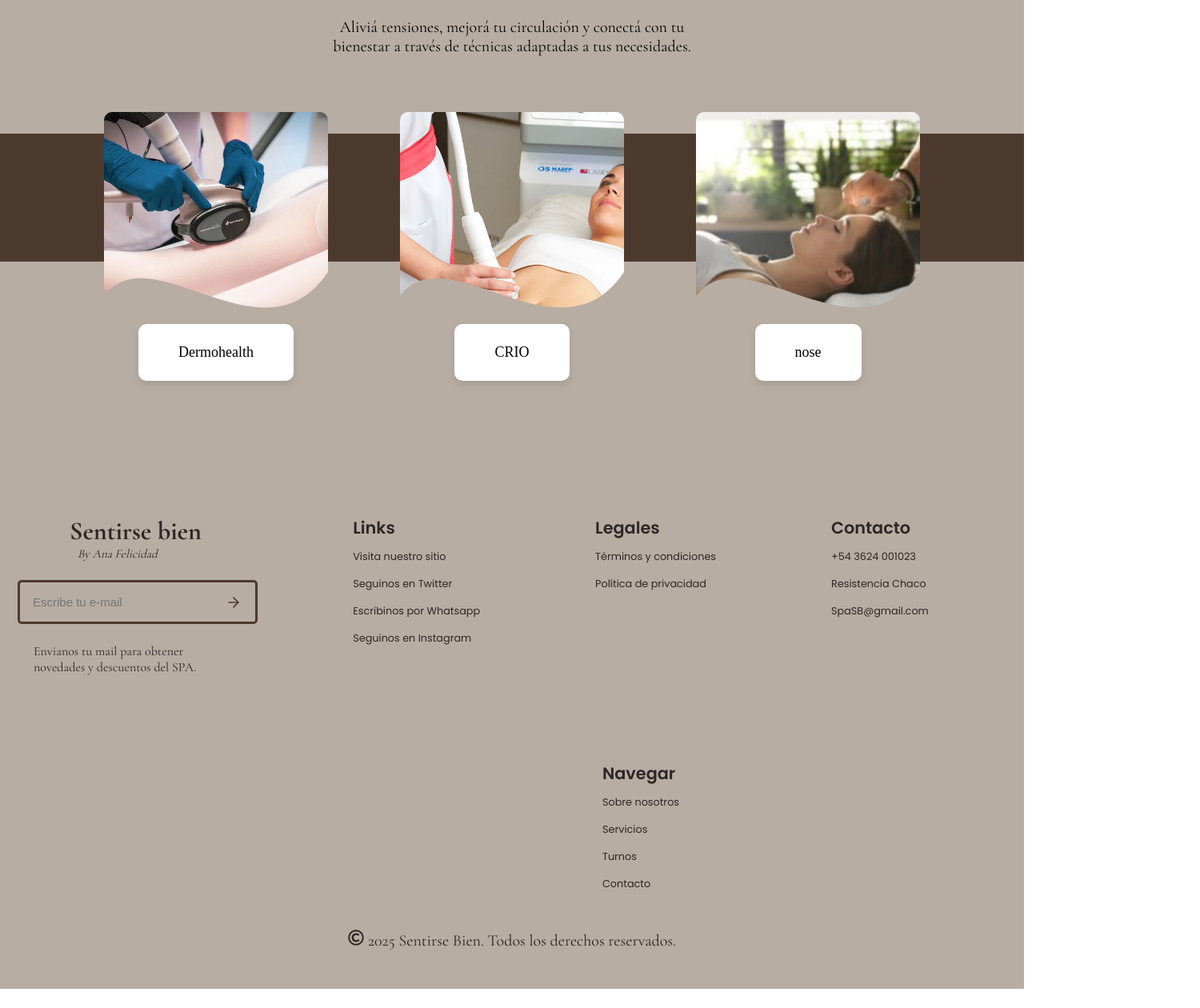
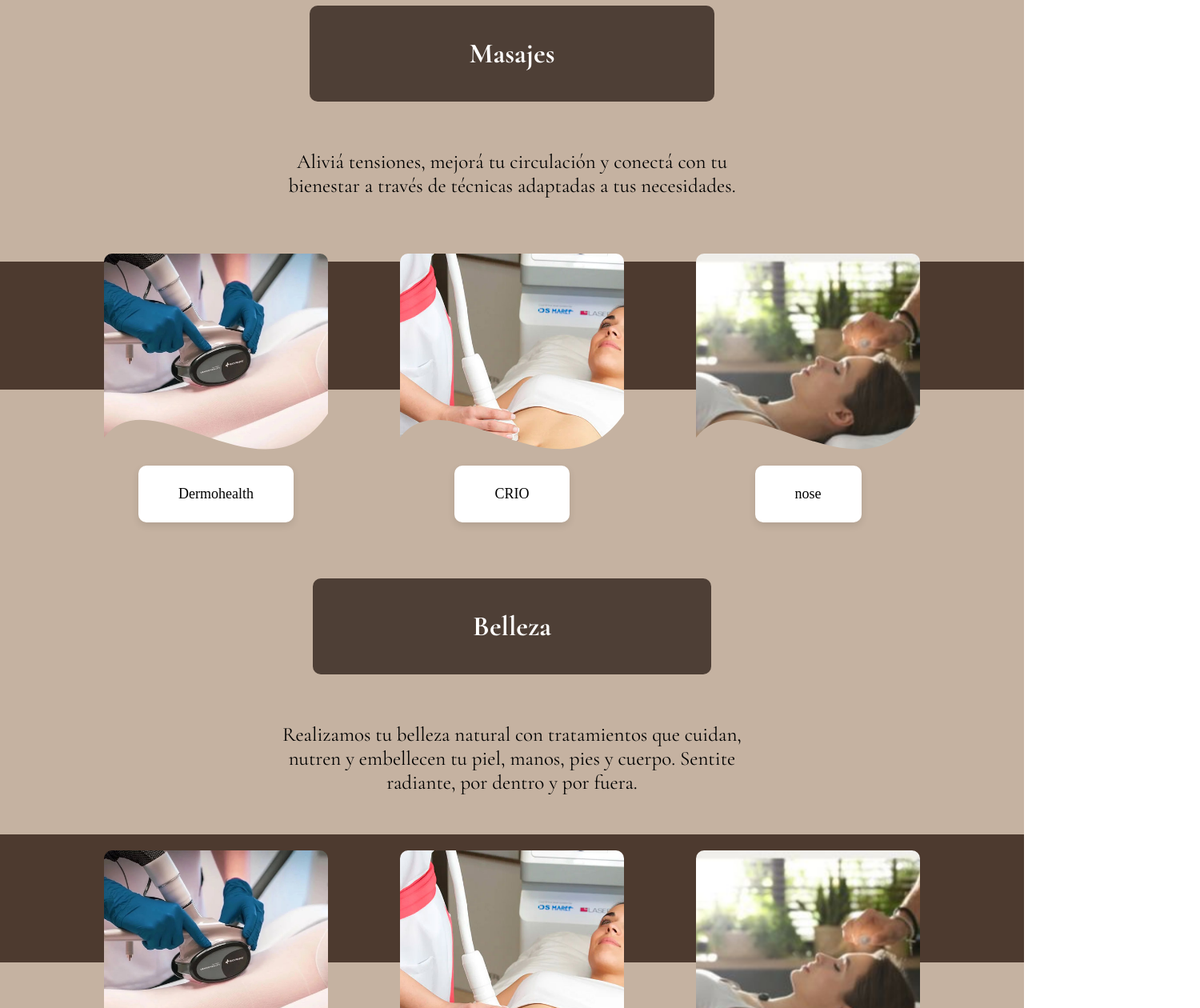
Before and after one commit to juampibolanio/Web-SPA-Sentirse-bien-, a React (Vite) app in the folder Frontend/: page /services in a window 1280 px wide. Shown: the part 840-2100 px from the top of the page at 80% size, 1500 px wide, since content can reach past the window. Before the commit the page ends 2076 px from the top, so only its background shows below. Built offline with nearby package versions, Linux system fonts and the light colour scheme.

Commit message:
Sección servicios y componentes de cards

```diff
--- /dev/null
+++ b/Frontend/src/components/BrownStripe.jsx
@@ -0,0 +1,12 @@
+import styles from '../styles/BrownStripe.module.css'
+
+function BrownStripe() {
+
+    return(
+        <div className={styles.brownStripe}>
+
+        </div>
+    )
+}
+
+export default BrownStripe;
--- /dev/null
+++ b/Frontend/src/components/CardsConteiner.jsx
@@ -0,0 +1,15 @@
+import styles from '../styles/CardsConteiner.module.css'
+import ServiceCard from './ServiceCard';
+
+function CardsConteiner({imgCard1, imgCard2, imgCard3, title1, title2, title3}) {
+
+    return(
+        <div className={styles.cardsContainer}>
+            <ServiceCard imageSrc={imgCard1} title={title1} />
+            <ServiceCard imageSrc={imgCard2} title={title2} />
+            <ServiceCard imageSrc={imgCard3} title={title3} />
+        </div>
+    )
+}
+
+export default CardsConteiner;
--- a/Frontend/src/pages/Services.jsx
+++ b/Frontend/src/pages/Services.jsx
@@ -6,6 +6,8 @@ import ImgHero from '../assets/Img/services-photo.avif'
 import ImgCard1 from '../assets/Img/Dermohealht.jpg'
 import ImgCard2 from '../assets/Img/CRIO.jpg'
 import ImgCard3 from '../assets/Img/Captura de pantalla 2025-04-05 153714.png'
+import BrownStripe from '../components/BrownStripe'
+import CardsConteiner from '../components/CardsConteiner'
 
 function Services() {
     return (
@@ -18,9 +20,8 @@ function Services() {
             />
 
             <div className={styles.servicesContainer}>
-                {/* Franja marrón detrás */}
-                <div className={styles.brownStripe}></div>
-
+                <BrownStripe />
+{/* MASAJES*/}
                 <div className={styles.cardTitleWrapper}>
                     <CardTitle cardText='Masajes' />
                 </div>
@@ -32,11 +33,153 @@ function Services() {
                     </p>
                 </div>
 
-                <div className={styles.cardsContainer}>
-                    <ServiceCard imageSrc={ImgCard1} title={"Dermohealth"} />
-                    <ServiceCard imageSrc={ImgCard2} title={"CRIO"} />
-                    <ServiceCard imageSrc={ImgCard3} title={"nose"} />
+                <CardsConteiner imgCard1={ImgCard1}
+                imgCard2={ImgCard2}
+                imgCard3={ImgCard3}
+                title1='Dermohealth'
+                title2='CRIO'
+                title3='nose'/>
+
+{/* BELLEZA*/}
+                <BrownStripe />
+                <div className={styles.cardTitleWrapper}>
+                    <CardTitle cardText='Belleza' />
                 </div>
+
+                <div className={styles.textService}>
+                    <p>
+                        Realizamos tu belleza natural con tratamientos que cuidan, <br />
+                        nutren y embellecen tu piel, manos, pies y cuerpo. Sentite  <br />
+                        radiante, por dentro y por fuera.
+                    </p>
+                </div>
+
+                <CardsConteiner imgCard1={ImgCard1}
+                imgCard2={ImgCard2}
+                imgCard3={ImgCard3}
+                title1='Lifting pestañas'
+                title2='Depilación facial'
+                title3='Manos y pies'/>
+
+{/*TRATAMIENTOS FACIALES*/}
+
+                <BrownStripe />
+                <div className={styles.cardTitleWrapper}>
+                    <CardTitle cardText='Tratamientos faciales' />
+                </div>
+
+                <div className={styles.textService}>
+                    <p>
+                        Cuidá tu piel con rituales faciales pensados para limpiar, <br />
+                        hidratar y rejuvenecer. Devolvele a tu rostro frescura, <br />
+                        suavidad y luminosidad.
+                    </p>
+                </div>
+
+                <CardsConteiner imgCard1={ImgCard1}
+                imgCard2={ImgCard2}
+                imgCard3={ImgCard3}
+                title1='Punta de diamante'
+                title2='Limpieza profunda'
+                title3='Crio frecuencia'/>
+
+{/*TRATAMIENTOS CORPORALES*/}
+
+                <BrownStripe />
+                <div className={styles.cardTitleWrapper}>
+                    <CardTitle cardText='Tratamientos corporales' />
+                </div>
+
+                <div className={styles.textService}>
+                    <p>
+                        Renová tu cuerpo con tratamientos que exfolian, nutren y <br />
+                        modelan. Sentite más liviana, tonificada y con una piel <br />
+                        suave al tacto.
+                    </p>
+                </div>
+
+                <CardsConteiner imgCard1={ImgCard1}
+                imgCard2={ImgCard2}
+                imgCard3={ImgCard3}
+                title1='Vela Slim'
+                title2='Dermohealth'
+                title3='Ultracativación'/>
+
+{/*SERVICIOS GRUPALES*/}
+                <BrownStripe />
+                <div className={styles.cardTitleWrapper}>
+                    <CardTitle cardText='Servicios grupales' />
+                </div>
+
+                <div className={styles.textService}>
+                    <p>
+                        Compartí una experiencia de bienestar única junto a <br />
+                        quienes más querés. Sesiones diseñadas para grupos, <br />
+                        amigas, parejas o eventos especiales, en un ambiente <br />
+                        íntimo y relajante.
+                    </p>
+                </div>
+
+                <CardsConteiner imgCard1={ImgCard1}
+                imgCard2={ImgCard2}
+                imgCard3={ImgCard3}
+                title1='Hidromasajes'
+                title2='Yoga'
+                title3={'Sauna'}
+                />
+
+
+
+
+                {/* Cuadro con imagen a la derecha */}
+                <div className={styles.boxCard}>
+                    <div className={styles.textWrapper}>
+                        <h3 className={styles.offer}>¿Por qué elegirnos?</h3>
+                        <p className={styles.mainText}>
+                            En nuestro spa, cada detalle está pensado para que vivas una experiencia de<br />
+                            bienestar única. No solo cuidamos tu cuerpo, también cuidamos tu mente y tu <br />
+                            energía.
+                        </p>
+                        <p className={styles.secondaryText}>
+                            Descubrí un refugio de paz, donde cuerpo, mente y alma se armonizan. En cada sesión, buscamos <br />
+                            que te sientas renovado/a, cuidado/a y en equilibrio.
+                        </p>
+                    </div>
+                    <div className={`${styles.imageFloat} ${styles.cardImageRight}`}>
+                        <div className={styles.imageFrame}>
+                            <img src={ImgCard1} alt="Ejemplo" className={styles.framedImage} />
+                        </div>
+                    </div>
+                </div>
+
+                {/* Cuadro con imagen a la izquierda */}
+                <div className={styles.boxCardReverse}>
+                    <div className={`${styles.imageFloat} ${styles.cardImageLeft}`}>
+                        <div className={styles.imageFrame}>
+                            <img src={ImgCard2} alt="Ejemplo" className={styles.framedImage} />
+                        </div>
+                    </div>
+                    <div className={styles.textWrapper}>
+                        <h3 className={styles.offer}>50% de descuento en tu primera grupal</h3>
+                        <p className={styles.mainText}>
+                            Viví la experiencia que tu cuerpo necesita. Reservá hoy y regalate un momento <br />
+                            de bienestar para vos y un acompañante.
+                        </p>
+                    </div>
+                </div>
+
+                <div className={styles.testimonialBox}>
+                    <h2 className={styles.testimonialTitle}>Testimonios</h2>
+                    <div className={styles.testimonialQuote}>“</div>
+                        <p className={styles.testimonialText}>
+                            Desde que descubrí este spa, se convirtió en mi lugar favorito para desconectar del mundo.
+                            La atención es impecable, el ambiente transmite paz y cada sesión me deja como nueva.
+                            Lo recomiendo con los ojos cerrados.
+                        </p>
+                <p className={styles.testimonialAuthor}>Lucía G., 34 años</p>
+                <p className={styles.testimonialDots}>...</p>
+                </div>
+
             </div>
         </>
     )
--- /dev/null
+++ b/Frontend/src/styles/BrownStripe.module.css
@@ -0,0 +1,9 @@
+.brownStripe {
+    position: relative;
+    top: 370px;
+    left: 0;
+    width: 100%;
+    height: 160px;
+    background-color: #4d3a2f;
+    z-index: 1;
+}
--- a/Frontend/src/styles/CardTitle.module.css
+++ b/Frontend/src/styles/CardTitle.module.css
@@ -13,5 +13,5 @@
     text-align: center;
     color: #FFFF;
     font-family: 'Cormorant Garamond', serif;
-    font-size: 30px;
+    font-size: 35px;
 }
--- /dev/null
+++ b/Frontend/src/styles/CardsConteiner.module.css
@@ -0,0 +1,9 @@
+.cardsContainer {
+    display: flex;
+    gap: 50px;
+    justify-content: center;
+    list-style: none;
+    margin-top: 50px;
+    position: relative;
+    z-index: 2;
+}
--- a/Frontend/src/styles/Footer.module.css
+++ b/Frontend/src/styles/Footer.module.css
@@ -33,6 +33,7 @@
     font-size: 2rem;
     margin: 0;
     margin-left: 55px;
+    color: #2e2525;
 }
 
 .title p {
@@ -83,6 +84,7 @@
     gap: 8rem;
     justify-content: center;
     column-gap: 9rem;
+    color: #2e2525;
 }
 
 .rightLinks ul {
@@ -96,6 +98,7 @@
     font-size: 1.3rem;
     padding-bottom: 0.25rem;
     font-weight: bold;
+    color: #2e2525;
 }
 
 .rightLinks li {
--- a/Frontend/src/styles/Services.module.css
+++ b/Frontend/src/styles/Services.module.css
@@ -6,13 +6,16 @@
     align-items: center;
 }
 
+/* Contenedor general de servicios */
 .servicesContainer {
-    background-color: #B8ADA3;
+    background-color: #c5b2a1;
     position: relative;
     z-index: 0;
     padding-bottom: 100px;
 }
 
+
+/* Título de la sección */
 .cardTitleWrapper {
     display: flex;
     justify-content: center;
@@ -24,26 +27,142 @@
 .textService {
     text-align: center;
     font-family: 'Cormorant Garamond', serif;
-    font-size: 20px;
+    font-size: 25px;
     margin-top: 20px;
 }
 
-.cardsContainer {
+
+/* Cuadro de texto + imagen */
+.boxCard,
+.boxCardReverse {
+    position: relative;
     display: flex;
-    gap: 50px;
-    justify-content: center;
-    list-style: none;
-    margin-top: 50px;
-    position: relative;
-    z-index: 2;
+    padding: 50px;
+    background-color: #677275;
+    border-radius: 12px;
+    z-index: 10;
+    width: 90%;
+    height: 300px;
+    width: 1500px;
+    margin: 4rem auto;
+    box-shadow: 0 8px 24px rgba(0, 0, 0, 0.2);
+    align-items: center;
+    gap: 2rem;
+    overflow: visible;
 }
 
-.brownStripe {
+.boxCardReverse {
+    flex-direction: row-reverse;
+}
+
+/* Contenedor del texto */
+.textWrapper {
+    flex: 1;
+}
+
+/* Contenedor flotante para la imagen */
+.imageFloat {
     position: absolute;
-    top: 270px;
-    left: 0;
-    width: 100%;
-    height: 160px;
+}
+
+.cardImageRight {
+    left: 60%;
+    bottom: -60px;
+}
+
+.cardImageLeft {
+    right: 15%;
+    top: -70px;
+}
+
+.cardImageRight,
+.cardImageLeft {
+    max-width: 300px;
+    height: 350px;
+    object-fit: cover;
+    border-radius: 12px;
+    background-color: transparent; /* Quitamos el fondo blanco */
+    border-style:hidden;
+}
+
+
+/* Imagen */
+.framedImage {
+    max-width: 250px;
+    height: 300px;
+    object-fit: cover;
+    border-radius: 12px;
+}
+
+/* Tipografía */
+.mainText,
+.secondaryText,
+h3 {
+    font-size: 1rem;
+    line-height: 1.6;
+    margin-top: 1rem;
+    font-family: 'Poppins', sans-serif;
+    color: #fff;
+    text-align: left;
+}
+
+.offer {
+    font-size: 40px;
+    font-weight: lighter;
+}
+
+.testimonialBox {
     background-color: #4d3a2f;
-    z-index: 1;
+    padding: 4rem 2rem;
+    margin: 4rem auto;
+    border-radius: 12px;
+    width: 90%;
+    max-width: 1000px;
+    text-align: center;
+    color: #fff;
+    box-shadow: 0 8px 24px rgba(0, 0, 0, 0.2);
+    font-family: 'Poppins', sans-serif;
 }
+
+.testimonialTitle {
+    font-family: 'Cormorant Garamond', serif;
+    font-size: 3rem;
+    margin-bottom: 0.5rem;
+    position: relative;
+    display: inline-block;
+}
+
+.testimonialTitle::after {
+    content: "";
+    display: block;
+    width: 60px;
+    height: 3px;
+    background-color: #fff;
+    margin: 0.5rem auto 1.5rem auto;
+}
+
+.testimonialQuote {
+    font-size: 3rem;
+    margin-bottom: 1rem;
+    color: #fff;
+}
+
+.testimonialText {
+    font-weight: 600;
+    font-size: 1rem;
+    line-height: 1.8;
+    margin-bottom: 2rem;
+    max-width: 800px;
+    margin-left: auto;
+    margin-right: auto;
+}
+
+.testimonialAuthor {
+    font-weight: bold;
+    font-size: 1rem;
+}
+
+.testimonialDots {
+    font-size: 2rem;
+    color: #ccc;
+}
```
Also changed, not shown: Frontend/src/pages/Home.jsx (+14 -8 lines), Frontend/src/styles/Home.module.css (+24 -9 lines), Frontend/src/styles/ServiceCardHome.module.css (+8 -5 lines), Frontend/src/assets/Img/MujerAcostada.avif (renamed from Frontend/src/assets/Img/mujer-joven-acostada-mesa-cosmetologa-procedimiento-rejuvenecimiento-cosmetologa-ocupa-piel-cuello-cara-joven-saludable-procedimiento-limpieza-cara-hardware_343596-7877.avif).
